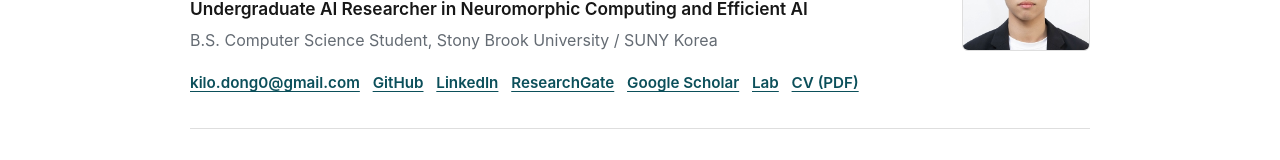
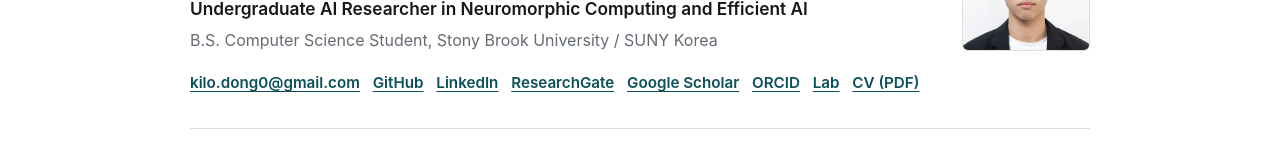
Before and after one commit to kimdongyeong0/kimdongyeong0.github.io, a React (Vite) app: page / in a window 1280 px wide. Shown: the part 195-355 px from the top of the page. Built offline with nearby package versions, Linux system fonts and the light colour scheme.

Commit message:
feat: add ORCID profile link

```diff
--- a/src/siteData.ts
+++ b/src/siteData.ts
@@ -199,7 +199,7 @@ export const contactContent: { message: string; socialLinks: SocialLink[] } = {
     { label: "LinkedIn", url: "https://www.linkedin.com/in/dongyeongkim-lukas" },
     { label: "ResearchGate", url: "https://www.researchgate.net/profile/Dongyeong-Kim-4" },
     { label: "Google Scholar", url: "https://scholar.google.com/citations?user=SdGtdJIAAAAJ&hl=en" },
-    { label: "ORCID", url: null },
+    { label: "ORCID", url: "https://orcid.org/0009-0002-7229-8590" },
   ],
 };
 
```
